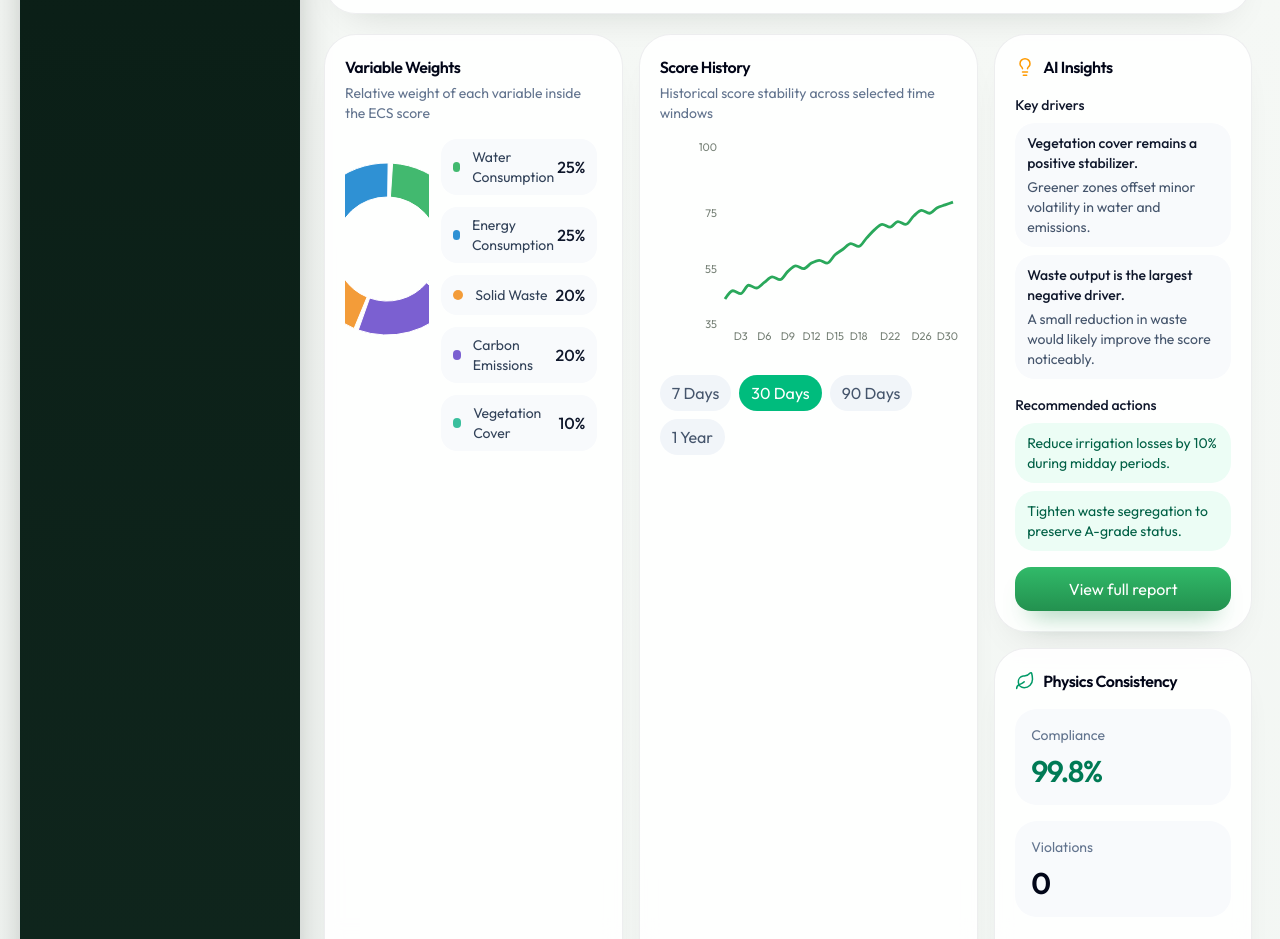
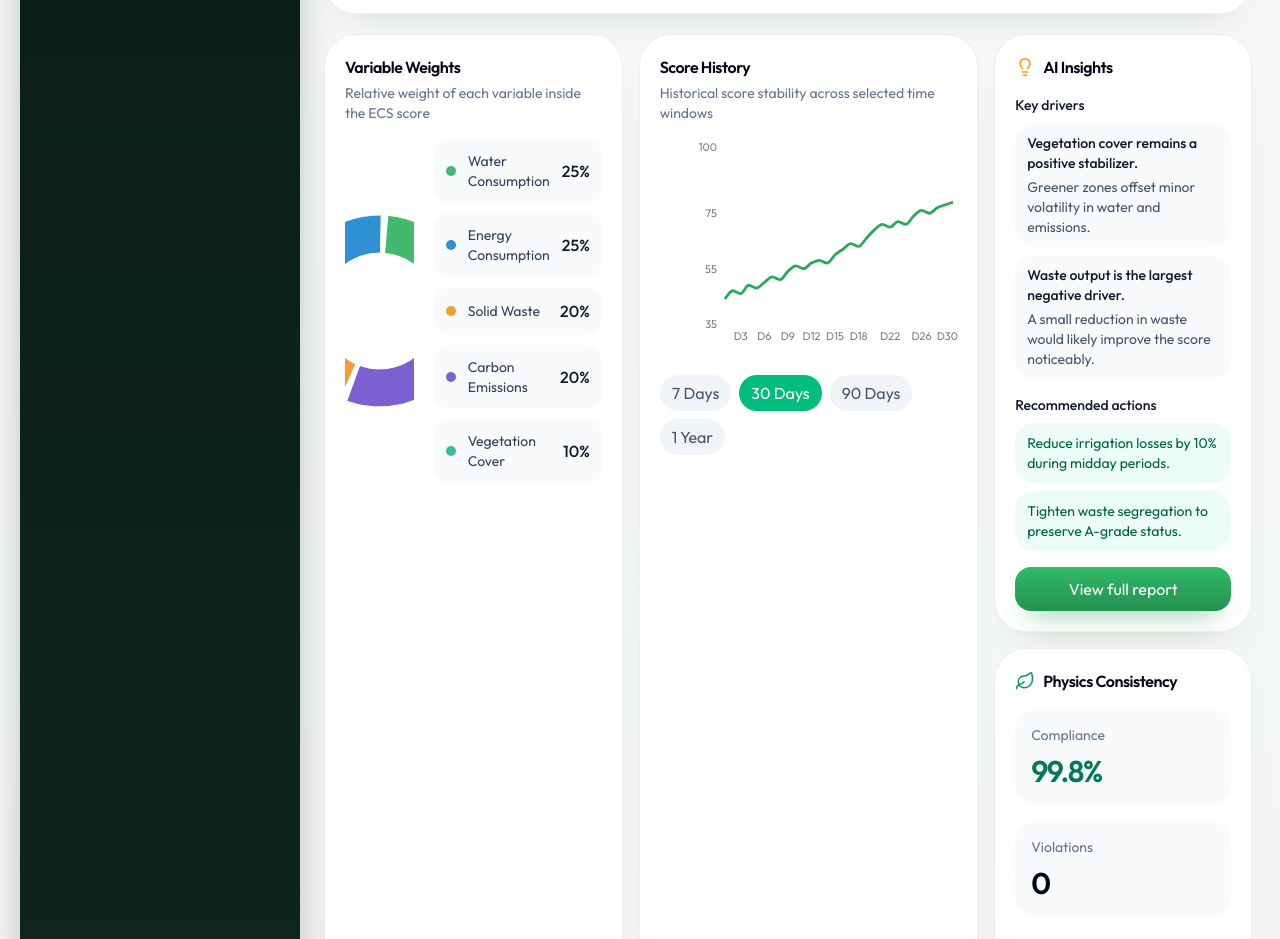
Before and after one commit to LonCodes0/ECS-Demo, a Next.js app: page / in a window 1280 px wide. Shown: the part 1496-2435 px from the top of the page. Built offline with nearby package versions, Linux system fonts and the light colour scheme.

Commit message:
Improve variable weights chart spacing

```diff
--- a/components/charts/weights-chart.tsx
+++ b/components/charts/weights-chart.tsx
@@ -9,18 +9,18 @@ const colors = ["#42b96f", "#2f91d4", "#f39c39", "#7b60d1", "#3abf9d"];
 
 export function WeightsChart({ data }: { data: VariableMetric[] }) {
   return (
-    <div className="grid gap-3 lg:grid-cols-[0.95fr_1.05fr]">
-      <div className="h-[220px]">
-        <ChartShell height={220}>
+    <div className="grid gap-5 xl:grid-cols-[1.08fr_0.92fr] xl:items-center">
+      <div className="mx-auto h-[250px] w-full max-w-[250px]">
+        <ChartShell height={250}>
           <ResponsiveContainer width="100%" height="100%">
             <PieChart>
               <Pie
                 data={data}
                 dataKey="weight"
                 nameKey="name"
-                innerRadius={52}
-                outerRadius={86}
-                paddingAngle={3}
+                innerRadius={58}
+                outerRadius={96}
+                paddingAngle={4}
               >
                 {data.map((entry, index: number) => (
                   <Cell key={entry.id} fill={colors[index % colors.length]} />
@@ -37,17 +37,20 @@ export function WeightsChart({ data }: { data: VariableMetric[] }) {
           </ResponsiveContainer>
         </ChartShell>
       </div>
-      <div className="space-y-3">
+      <div className="space-y-2.5">
         {data.map((item, index: number) => (
-          <div key={item.id} className="flex items-center justify-between rounded-2xl bg-slate-50 px-3 py-2">
-            <div className="flex items-center gap-3 text-sm text-slate-700">
+          <div
+            key={item.id}
+            className="flex items-center justify-between gap-3 rounded-2xl bg-slate-50 px-3 py-3"
+          >
+            <div className="flex min-w-0 items-center gap-3 text-sm text-slate-700">
               <span
-                className="h-2.5 w-2.5 rounded-full"
+                className="h-2.5 w-2.5 shrink-0 rounded-full"
                 style={{ backgroundColor: colors[index % colors.length] }}
               />
-              <span>{item.name}</span>
+              <span className="leading-5 text-slate-700">{item.name}</span>
             </div>
-            <span className="font-medium text-slate-900">{item.weight}%</span>
+            <span className="shrink-0 font-medium text-slate-900">{item.weight}%</span>
           </div>
         ))}
       </div>
```
